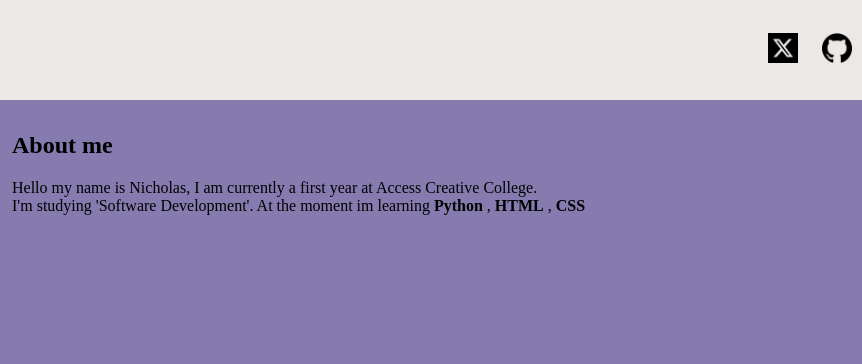
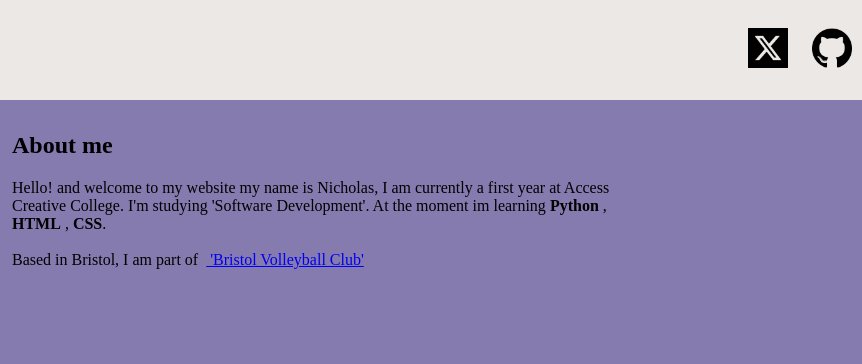
Before and after one commit to Nickolatte/nickolatte.github.io, a plain HTML site: page index.html in a window 1280 px wide. Shown: the full height of the page, 418-1280 px from the left. Drawn offline with Linux system fonts and the light colour scheme.

Commit message:
version 6.2
forgot to save lol

```diff
--- a/index.html
+++ b/index.html
@@ -3,7 +3,7 @@
 <head>
     <meta charset="UTF-8">
     <meta name="viewport" content="width=device-width, initial-scale=1.0">
-    <title>Document</title>
+    <title>Nickolatte's Page</title>
     <link rel="stylesheet" href="./style.css">
 </head>
 
@@ -39,9 +39,12 @@
         <section>
             <img class="pfp" src="./vbpfp.png" alt="Avatar">
             <h2>About me </h2>
-            <p>Hello my name is Nicholas, I am currently a first year at Access Creative College. <br>
-                I'm studying 'Software Development'. At the moment im learning <b>Python </b> , <b>HTML</b> , <b>CSS</b>
+            <p>Hello! and welcome to my website my name is Nicholas, I am currently a first year at Access Creative College.
+                I'm studying 'Software Development'. At the moment im learning <b>Python </b> , <b>HTML</b> , <b>CSS</b>.
 
+                <br>
+                <br>
+                Based in Bristol, I am part of&nbsp;&nbsp;<a href="https://www.bristolvc.org.uk/" target="_blank"> 'Bristol Volleyball Club' </a></p>
             </p>
 
 
--- a/style.css
+++ b/style.css
@@ -19,16 +19,16 @@ header {
 
 #github {
     content: url("github.png");
-    width: 30px;
-    height: 30px;
+    width: 40px;
+    height: 40px;
     padding: 10px;
 
 }
 
 #twitter{
     content: url("twitter-alt-square.png");
-    width: 30px;
-    height: 30px;
+    width: 40px;
+    height: 40px;
     padding: 10px;
 
 
```
